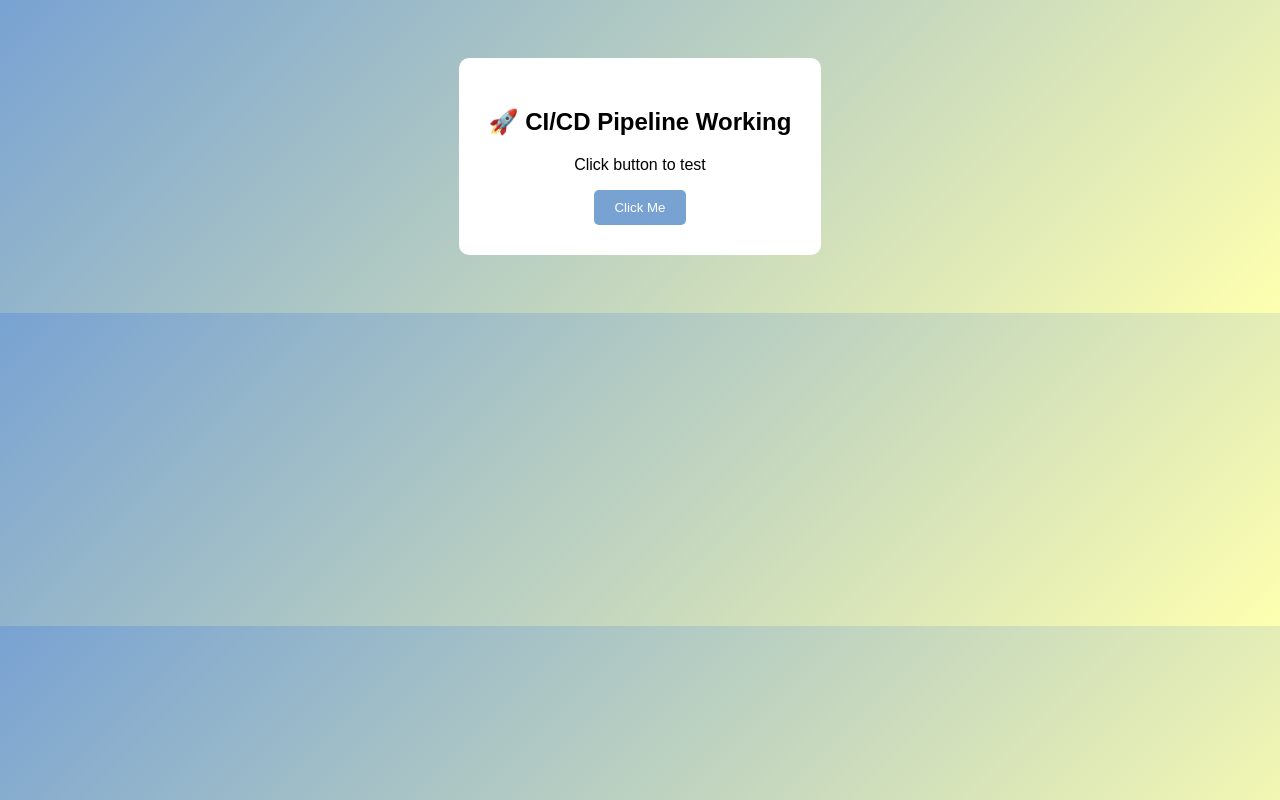
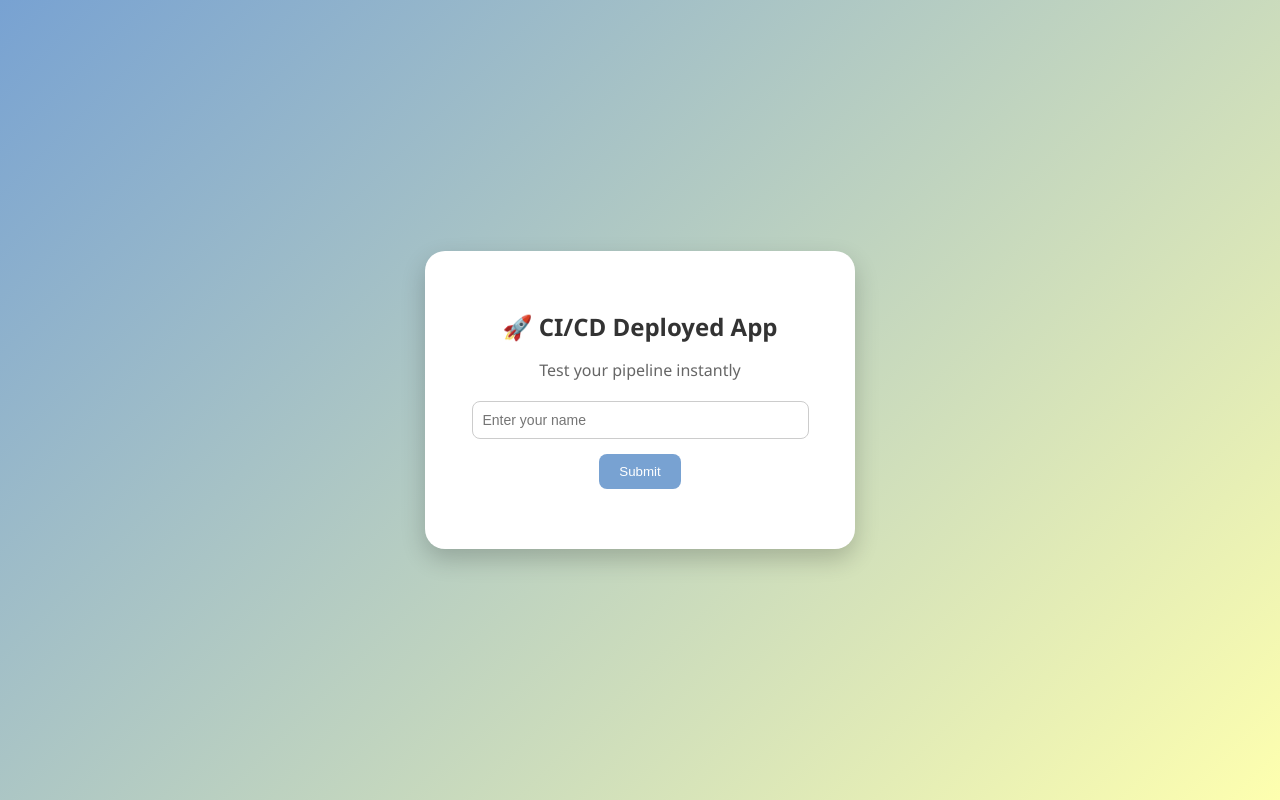
Before and after one commit to Vaishnavi022/7_CICD-Pipeline-to-Deploy-Node.js-Application, a website: page index.html in a window 1280 px wide. Drawn offline with Linux system fonts and the light colour scheme.

Commit message:
Update index.html

```diff
--- a/index.html
+++ b/index.html
@@ -1,43 +1,102 @@
 <!DOCTYPE html>
-<html>
+<html lang="en">
 <head>
-  <title>CI/CD App</title>
+  <meta charset="UTF-8">
+  <title>CI/CD Deployment App</title>
+
   <style>
     body {
-      font-family: Arial;
+      margin: 0;
+      font-family: 'Segoe UI', sans-serif;
       background: linear-gradient(135deg, #78A2D2, #FEFFAF);
+      display: flex;
+      justify-content: center;
+      align-items: center;
+      height: 100vh;
+    }
+
+    .card {
+      background: white;
+      padding: 40px;
+      border-radius: 20px;
+      width: 350px;
       text-align: center;
-      padding: 50px;
+      box-shadow: 0 10px 25px rgba(0,0,0,0.2);
+      animation: fadeIn 1s ease-in-out;
     }
-    .box {
-      background: white;
-      padding: 30px;
-      border-radius: 10px;
-      display: inline-block;
+
+    h2 {
+      margin-bottom: 10px;
+      color: #333;
     }
+
+    p {
+      color: #666;
+      margin-bottom: 20px;
+    }
+
+    input {
+      width: 90%;
+      padding: 10px;
+      border-radius: 8px;
+      border: 1px solid #ccc;
+      margin-bottom: 15px;
+      font-size: 14px;
+    }
+
     button {
-      padding: 10px 20px;
       background: #78A2D2;
       color: white;
+      padding: 10px 20px;
       border: none;
-      border-radius: 5px;
+      border-radius: 8px;
       cursor: pointer;
+      transition: 0.3s;
+    }
+
+    button:hover {
+      background: #5c87c9;
+      transform: scale(1.05);
+    }
+
+    #output {
+      margin-top: 20px;
+      font-weight: bold;
+      color: #333;
+    }
+
+    @keyframes fadeIn {
+      from { opacity: 0; transform: translateY(20px); }
+      to { opacity: 1; transform: translateY(0); }
     }
   </style>
 </head>
 
 <body>
-  <div class="box">
-    <h2>🚀 CI/CD Pipeline Working</h2>
-    <p id="msg">Click button to test</p>
-    <button onclick="changeText()">Click Me</button>
+
+  <div class="card">
+    <h2>🚀 CI/CD Deployed App</h2>
+    <p>Test your pipeline instantly</p>
+
+    <input type="text" id="nameInput" placeholder="Enter your name">
+
+    <button onclick="showMessage()">Submit</button>
+
+    <div id="output"></div>
   </div>
 
   <script>
-    function changeText() {
-      document.getElementById("msg").innerText =
-        "🎉 Deployment Successful!";
+    function showMessage() {
+      const name = document.getElementById("nameInput").value;
+
+      if (name === "") {
+        document.getElementById("output").innerText = "⚠️ Please enter your name!";
+      } else {
+        document.getElementById("output").innerText =
+          "Hello " + name + " 🎉 Your CI/CD pipeline is working!";
+      }
     }
   </script>
+
 </body>
 </html>
```
